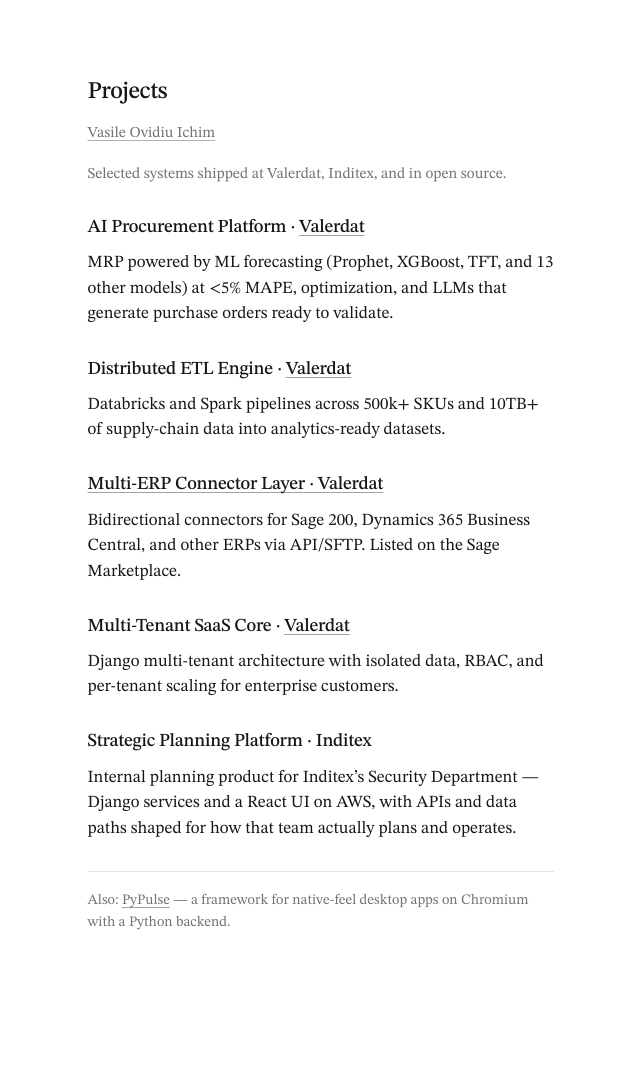
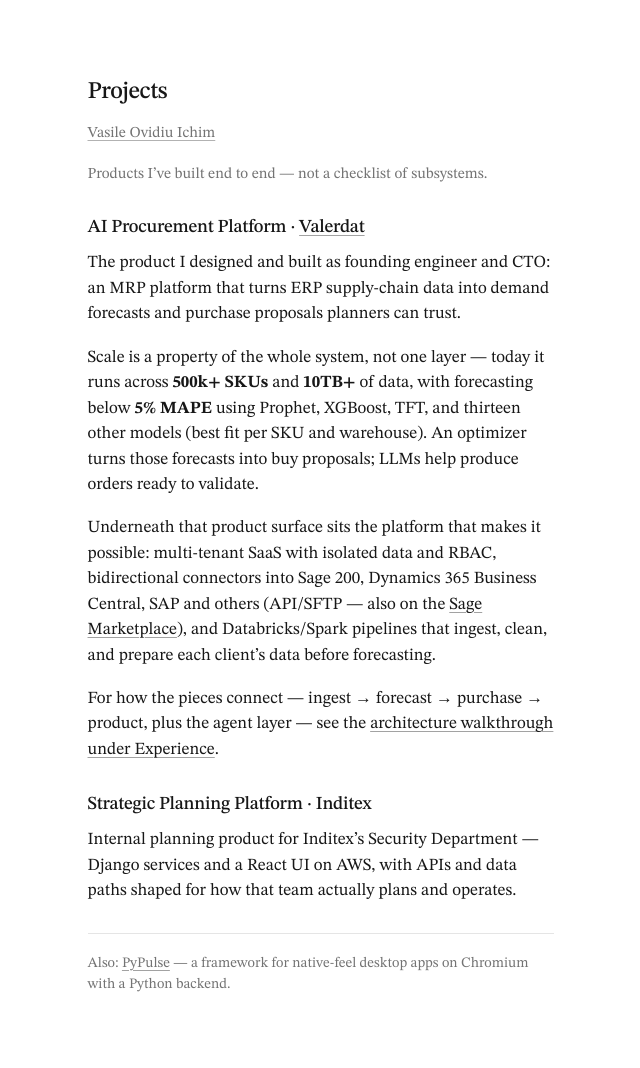
Before and after one commit to zabbix-byte/cv, a Django app: page /projects/ in a window 1280 px wide. Shown: the whole page, without its empty margins (319-959 px from the left). Before the commit the page ends 930 px from the top, so only its background shows below. Run offline with Django 5.2, Linux system fonts and the light colour scheme; some web fonts are replaced.

Commit message:
feat: Revise project descriptions and enhance HTML structure for clarity
- Updated project descriptions in the CVPDFGenerator and projects page to provide a more comprehensive overview of the AI Procurement Platform, emphasizing its capabilities and architecture.
- Improved the structure of the projects section in the HTML to enhance readability and engagement, including a clearer narrative on the product's features and integrations.
- Added an ID to the Architecture header in the experience page for better navigation.

```diff
--- a/services/pdf_service.py
+++ b/services/pdf_service.py
@@ -337,13 +337,7 @@ class CVPDFGenerator:
         p = [
             self._project_cell(
                 "AI Procurement Platform · Valerdat",
-                "AI-powered MRP: demand forecasting (Prophet, XGBoost, TFT, and 13 other models) at &lt;5% MAPE, optimization and LLMs."),
-            self._project_cell(
-                "Distributed ETL Engine · Valerdat",
-                "Databricks/Spark pipelines across 500k+ SKUs and 10TB+ of supply-chain data."),
-            self._project_cell(
-                "Multi-ERP Connector Layer · Valerdat",
-                "Integrations with Sage 200, Dynamics 365 Business Central and others (API/SFTP). Sage Marketplace."),
+                "End-to-end MRP product: 500k+ SKUs / 10TB+ data, forecasting at &lt;5% MAPE (13+ models), purchase optimization, multi-tenant SaaS, ERP connectors (Sage/BC/SAP), Databricks/Spark ingest."),
             self._project_cell(
                 "Strategic Planning · Inditex",
                 "Planning platform for Inditex’s Security Department — Django, React, and AWS."),
@@ -351,7 +345,7 @@ class CVPDFGenerator:
         gutter = 8 * mm
         col_w = (self.content_width - gutter) / 2.0
         grid = Table(
-            [[p[0], p[1]], [p[2], p[3]]],
+            [[p[0], p[1]]],
             colWidths=[col_w, col_w],
         )
         grid.setStyle(TableStyle([
@@ -360,8 +354,7 @@ class CVPDFGenerator:
             ("RIGHTPADDING", (0, 0), (0, -1), gutter),
             ("LEFTPADDING", (1, 0), (1, -1), gutter),
             ("RIGHTPADDING", (1, 0), (-1, -1), 0),
-            ("TOPPADDING", (0, 0), (-1, 0), 0),
-            ("TOPPADDING", (0, 1), (-1, 1), 6),
+            ("TOPPADDING", (0, 0), (-1, -1), 0),
             ("BOTTOMPADDING", (0, 0), (-1, -1), 0),
         ]))
         return self._section_header("Featured Projects") + [grid]
--- a/static/css/style.css
+++ b/static/css/style.css
@@ -160,6 +160,7 @@ a:focus-visible {
   font-size: 1.05rem;
   font-weight: 500;
   letter-spacing: -0.01em;
+  scroll-margin-top: 1.25rem;
 }
 
 .meta {
--- a/templates/pages/experience.html
+++ b/templates/pages/experience.html
@@ -22,7 +22,7 @@
       <li>Founding engineer turned CTO: ownership of architecture, platform, and technical direction while remaining hands-on across the stack.</li>
     </ul>
 
-    <h3>Architecture</h3>
+    <h3 id="architecture">Architecture</h3>
     <p>
       How demand prediction works in the product: ERP data in, purchase proposals out — and agents on top so people can work with the results in natural language.
     </p>
--- a/templates/pages/home.html
+++ b/templates/pages/home.html
@@ -19,7 +19,7 @@
   <p>Some of my work includes:</p>
   <ul class="section-list">
     <li><a href="{% url 'experience' %}">Building platforms at Valerdat, Inditex, and IBM</a></li>
-    <li><a href="{% url 'projects' %}">Forecasting, ERP integrations, and Inditex planning work</a></li>
+    <li><a href="{% url 'projects' %}">Valerdat’s procurement platform and Inditex planning work</a></li>
     <li><a href="{% url 'research' %}">Kernel drivers, injection, and game-security internals</a></li>
     <li><a href="{% url 'press' %}">Press coverage and customer case studies</a></li>
     <li><a href="{% url 'skills' %}">The tools and domains I work in every day</a></li>
--- a/templates/pages/projects.html
+++ b/templates/pages/projects.html
@@ -7,26 +7,23 @@
 <article>
   <h1>Projects</h1>
   {% include 'partials/byline.html' %}
-  <p class="meta">Selected systems shipped at Valerdat, Inditex, and in open source.</p>
+  <p class="meta">Products I’ve built end to end — not a checklist of subsystems.</p>
 
   <section class="role">
     <h2 class="role-title">AI Procurement Platform · <a href="https://valerdat.com" target="_blank" rel="noopener">Valerdat</a></h2>
-    <p>MRP powered by ML forecasting (Prophet, XGBoost, TFT, and 13 other models) at &lt;5% MAPE, optimization, and LLMs that generate purchase orders ready to validate.</p>
-  </section>
-
-  <section class="role">
-    <h2 class="role-title">Distributed ETL Engine · <a href="https://valerdat.com" target="_blank" rel="noopener">Valerdat</a></h2>
-    <p>Databricks and Spark pipelines across 500k+ SKUs and 10TB+ of supply-chain data into analytics-ready datasets.</p>
-  </section>
-
-  <section class="role">
-    <h2 class="role-title"><a href="https://marketplacepartners.sage.com/soluciones/valerdat/" target="_blank" rel="noopener">Multi-ERP Connector Layer · Valerdat</a></h2>
-    <p>Bidirectional connectors for Sage 200, Dynamics 365 Business Central, and other ERPs via API/SFTP. Listed on the Sage Marketplace.</p>
-  </section>
-
-  <section class="role">
-    <h2 class="role-title">Multi-Tenant SaaS Core · <a href="https://valerdat.com" target="_blank" rel="noopener">Valerdat</a></h2>
-    <p>Django multi-tenant architecture with isolated data, RBAC, and per-tenant scaling for enterprise customers.</p>
+    <p>
+      The product I designed and built as founding engineer and CTO: an MRP platform that turns ERP supply-chain data into demand forecasts and purchase proposals planners can trust.
+    </p>
+    <p>
+      Scale is a property of the whole system, not one layer — today it runs across <strong>500k+ SKUs</strong> and <strong>10TB+</strong> of data, with forecasting below <strong>5% MAPE</strong> using Prophet, XGBoost, TFT, and thirteen other models (best fit per SKU and warehouse). An optimizer turns those forecasts into buy proposals; LLMs help produce orders ready to validate.
+    </p>
+    <p>
+      Underneath that product surface sits the platform that makes it possible: multi-tenant SaaS with isolated data and RBAC, bidirectional connectors into Sage 200, Dynamics 365 Business Central, SAP and others (API/SFTP — also on the <a href="https://marketplacepartners.sage.com/soluciones/valerdat/" target="_blank" rel="noopener">Sage Marketplace</a>), and Databricks/Spark pipelines that ingest, clean, and prepare each client’s data before forecasting.
+    </p>
+    <p>
+      For how the pieces connect — ingest → forecast → purchase → product, plus the agent layer — see the
+      <a href="{% url 'experience' %}#architecture">architecture walkthrough under Experience</a>.
+    </p>
   </section>
 
   <section class="role">
```
